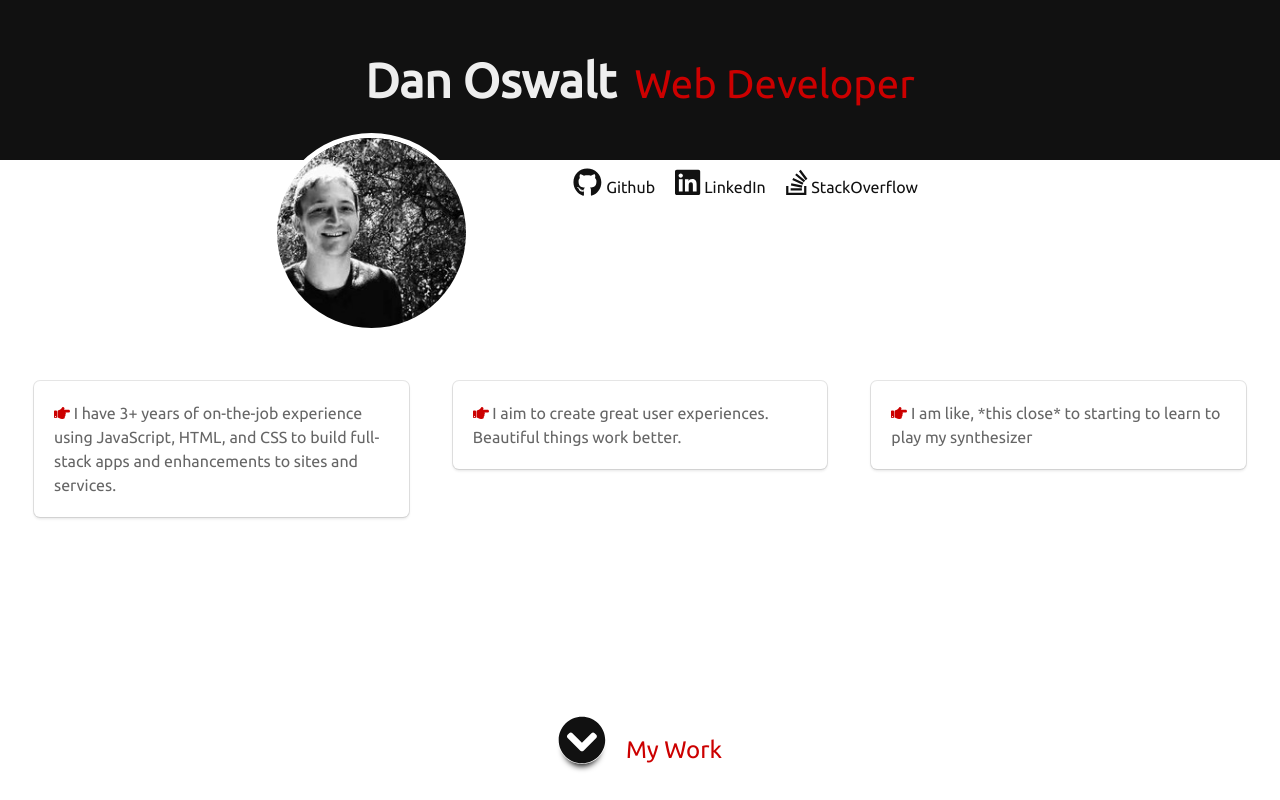
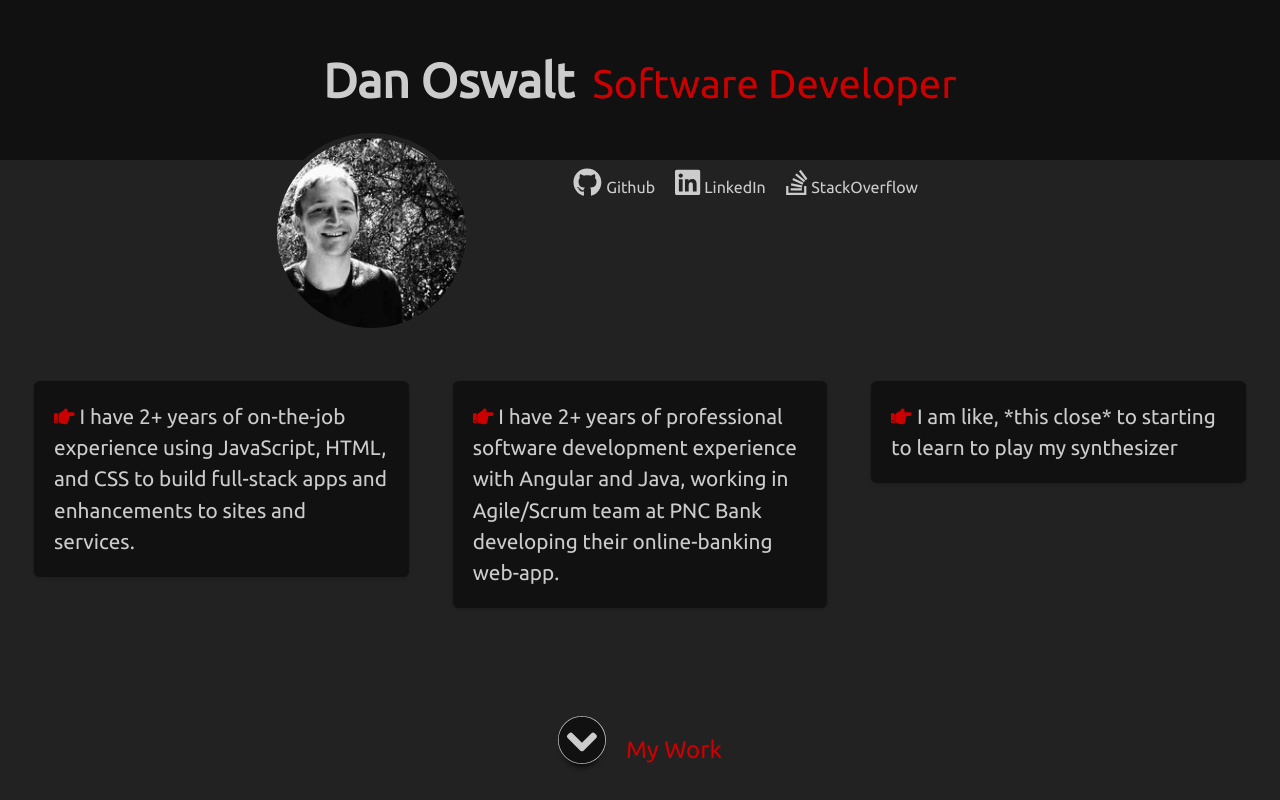
Before and after one commit to DanOswalt/portfolio, a Vue app: page / in a window 1280 px wide. Shown: the top 800 px of the page. Built offline with nearby package versions, Linux system fonts and the light colour scheme; no server answers; the database is empty; what vue-visible would draw is missing.

Commit message:
up package versions, colors, statements

```diff
--- a/src/components/Contacts.vue
+++ b/src/components/Contacts.vue
@@ -41,12 +41,14 @@ export default {
   margin-left: 0px;
   margin-right: 0px;
   font-size: 1.8rem;
+  color: #ccc;
 }
 .contact-label {
   margin-left: 4px;
+  color: #ccc;
 }
 .headerStyles {
-  color: #eee;
+  color: #ccc;
   font-size: 1.8rem;
   margin-top: 25px;
   margin-right: 4px;
--- a/src/components/Head.vue
+++ b/src/components/Head.vue
@@ -9,7 +9,7 @@
           </div>
           &nbsp;&nbsp;&nbsp;
           <div class="subtitle is-size-3-mobile is-size-2">
-            Web Developer
+            Software Developer
           </div>
         </div>
 
@@ -19,7 +19,7 @@
           </span>
           &nbsp;&nbsp;
           <span class="subtitle is-hidden-mobile is-size-5">
-            Web Developer
+            Software Developer
           </span>
           <Contacts v-show="showLinksInHeader" :inHeader="showLinksInHeader"/>
         </div>
@@ -62,7 +62,6 @@
 </template>
 
 <script>
-import { storage } from "@/firebase/init.js";
 import Contacts from "@/components/Contacts.vue";
 
 export default {
@@ -74,8 +73,8 @@ export default {
     return {
       summaryStatements: [
         `I have ${new Date().getFullYear() -
-          2015}+ years of on-the-job experience using JavaScript, HTML, and CSS to build full-stack apps and enhancements to sites and services.`,
-        `I aim to create great user experiences. Beautiful things work better.`,
+          2016}+ years of on-the-job experience using JavaScript, HTML, and CSS to build full-stack apps and enhancements to sites and services.`,
+        `I have 2+ years of professional software development experience with Angular and Java, working in Agile/Scrum team at PNC Bank developing their online-banking web-app.`,
         `I am like, *this close* to starting to learn to play my synthesizer`
       ],
       scrolled: true,
@@ -87,19 +86,19 @@ export default {
     };
   },
   methods: {
-    scrollToPortfolio () {
+    scrollToPortfolio() {
       document.querySelector(".portfolio").scrollIntoView({
         block: "start",
         behavior: "smooth"
       });
     },
-    handleScroll () {
+    handleScroll() {
       this.scrolled = window.scrollY > 0;
       this.shrunkenHeader = window.scrollY > 120;
       this.showLinksInHeader = window.scrollY > 350;
     }
   },
-  created () {
+  created() {
     window.addEventListener("scroll", this.handleScroll);
 
     // fade in the down arrow and label
@@ -117,6 +116,7 @@ export default {
 <style scoped>
 .head {
   min-height: 150vh;
+  background: #222;
 }
 .hero {
   background: #111;
@@ -126,7 +126,7 @@ export default {
   display: inline-block;
   padding: 0;
   margin: 0.1em auto;
-  color: #eee;
+  color: #ccc;
 }
 .subtitle {
   display: inline-block;
@@ -157,7 +157,7 @@ export default {
   max-height: 200px;
   margin: -15px auto;
   border-radius: 100%;
-  border: white solid 5px;
+  border: #222 solid 5px;
 }
 .summary-containers {
   margin-top: 10px;
@@ -166,9 +166,11 @@ export default {
   margin: 0 10px;
 }
 .summary-statement {
-  color: #666;
+  color: #ccc;
   margin-top: 5px;
   text-align: left;
+  font-size: 1.3rem;
+  background: #111;
 }
 .summary-icon {
   color: #cc0000;
@@ -184,6 +186,7 @@ export default {
   cursor: pointer;
   box-shadow: 0 8px 6px -6px black;
   border-radius: 100%;
+  background: #ccc;
 }
 .view-portfolio-arrow:hover {
   opacity: 0.6;
--- a/src/components/Portfolio.vue
+++ b/src/components/Portfolio.vue
@@ -1,7 +1,6 @@
 <template>
   <section class="portfolio">
     <h1 class="title portfolio-title is-size-1">Portfolio</h1>
-    <!-- <h1 v-show="affixPortfolioHeader" class="affixed is-size-1">Portfolio</h1> -->
     <div class="container section">
       <div class="portfolio-frame">
         <Project v-for="(project, index) in projects"
@@ -15,7 +14,7 @@
 
 <script>
 import Project from "@/components/Project.vue";
-import { db, storage } from "@/firebase/init.js";
+import { db } from "@/firebase/init.js";
 
 export default {
   name: "Portfolio",
@@ -30,23 +29,20 @@ export default {
     };
   },
   methods: {
-    handleScroll () {
+    handleScroll() {
       this.affixPortfolioHeader = window.scrollY > this.portfolioTopY - 50;
     },
-    // handleResize () {
-    //   this.calcPortfolioTopY()
-    // },
-    calcPortfolioTopY () {
-      this.portfolioTopY = document.querySelector(".portfolio")
+    calcPortfolioTopY() {
+      this.portfolioTopY = document
+        .querySelector(".portfolio")
         .getBoundingClientRect().top;
-      // handleScroll();
     }
   },
   created() {
     window.addEventListener("scroll", this.handleScroll);
-    // window.addEventListener("resize", this.handleResize);
 
-    db.collection("projects").orderBy("order")
+    db.collection("projects")
+      .orderBy("order")
       .get()
       .then(snapshot => {
         this.projects = snapshot.docs.map(doc => {
@@ -58,7 +54,7 @@ export default {
       });
   },
   mounted() {
-    this.calcPortfolioTopY()
+    this.calcPortfolioTopY();
   },
   destroyed() {
     window.removeEventListener("scroll", this.handleScroll);
--- a/src/views/Admin.vue
+++ b/src/views/Admin.vue
@@ -120,7 +120,6 @@ export default {
           console.log(cred);
         })
         .catch(function(error) {
-          const errorCode = error.code;
           const errorMessage = error.message;
           console.log(errorMessage);
         });
@@ -164,11 +163,10 @@ export default {
     submitProject() {
       db.collection("projects")
         .add(this.project)
-        .then(doc => {
+        .then(() => {
           this.$router.push({ name: "Home" });
         })
         .catch(error => {
-          const errorCode = error.code;
           const errorMessage = error.message;
           console.log(errorMessage);
         });
```
Also changed, not shown: package.json (+8 -8 lines), src/components/ImageSlider.vue (+6 -6 lines), src/components/Project.vue (+8 -8 lines), 1 other file (tests, documents, lock files or other folders).
